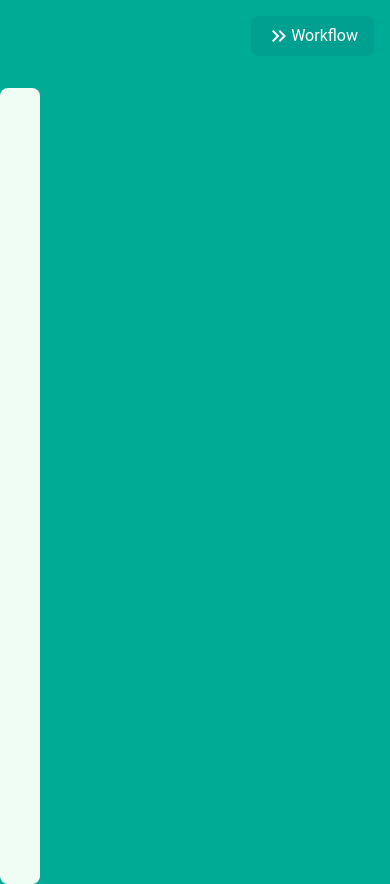
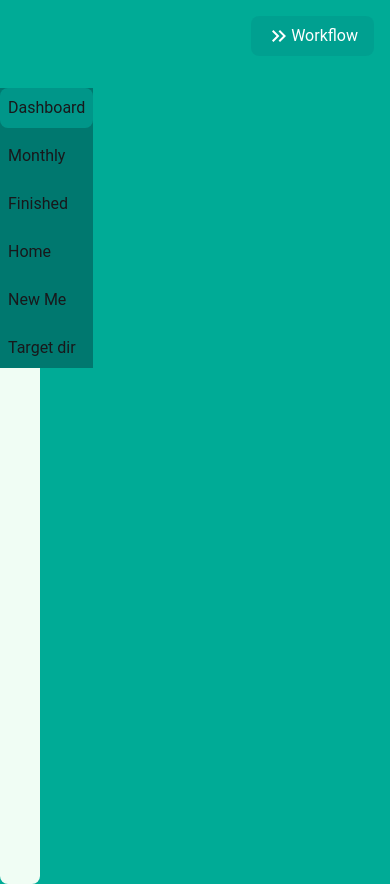
Before and after one commit to Apur0y/Track-Myself, a React (Vite) app in the folder track-myself-client/: page /overview in a window 390 px wide. Built offline with nearby package versions, Linux system fonts and the light colour scheme.

Commit message:
make responsive

```diff
--- a/track-myself-client/src/pages/Overview/Overview.jsx
+++ b/track-myself-client/src/pages/Overview/Overview.jsx
@@ -1,21 +1,20 @@
 import React, { useState } from "react";
 import { FaChartLine, FaCheck } from "react-icons/fa6";
-import { Outlet, useNavigate } from "react-router-dom";
+import { Link, Outlet, useNavigate } from "react-router-dom";
 import { IoMdAddCircle } from "react-icons/io";
 
 const Overview = () => {
   const [activeTab, setActiveTab] = useState("dashboard");
-  const [input,setInput]=useState(true)
+  const [input, setInput] = useState(true);
   const navigate = useNavigate();
-  const allOptions=[
+  const allOptions = [
     { id: "dashboard", label: "Dashboard", route: "dashboard" },
     { id: "monthly", label: "Monthly", route: "monthly" },
     { id: "finished", label: "Finished", route: "finished" },
     { id: "home", label: "Home", route: "finished" },
     { id: "newMe", label: "New Me", route: "finished" },
     { id: "targetDir", label: "Target dir", route: "finished" },
-  ]
-
+  ];
 
   const handleTabClick = (id, route) => {
     setActiveTab(id);
@@ -24,7 +23,7 @@ const Overview = () => {
 
   return (
     <div className="pt-12 flex transition-all duration-700 min-h-screen">
-      <div className="lg:w-64 hidden lg:inline-block">
+      <div className="lg:w-64 hidden md:inline-block">
         {allOptions.map((tab) => (
           <div key={tab.id}>
             <div
@@ -57,31 +56,39 @@ const Overview = () => {
               <h1 className="bg-[#00AB96] h-5 rounded-tr-2xl"> </h1>
             </div>
           </div>
-
         ))}
-               <div className={`${input?"hidden":"flex"}`}>
-
+        <div className={`${input ? "hidden" : "flex"}`}>
           <input
             name="topic"
-
             type="text"
             placeholder="Enter Title"
             className="w-10/12 mx-auto px-2 py-1 ml-4 rounded-lg focus:outline-none focus:ring-2 bg-white focus:ring-teal-500"
           />
-                <FaCheck className="my-auto cursor-pointer  mr-1 text-white"/>
+          <FaCheck className="my-auto cursor-pointer  mr-1 text-white" />
         </div>
         <div className="divider"></div>
 
-        <h1
-        onClick={()=>setInput(!input)}
-        className="flex justify-center "><IoMdAddCircle className="size-7 cursor-pointer hover:scale-110 transition-all duration-300  rounded-full"/>
+        <h1 onClick={() => setInput(!input)} className="flex justify-center ">
+          <IoMdAddCircle className="size-7 cursor-pointer hover:scale-110 transition-all duration-300  rounded-full" />
         </h1>
+      </div>
 
 
-      </div>
 
       <div className="lg:flex-1 bg-green-50 p-5 rounded-lg mr-5">
         <Outlet />
+      </div>
+
+
+      <div className="flex md:hidden flex-col gap-2 fixed z-30 bg-teal-700">
+        {
+          allOptions.map(option=>(
+            <Link to={`/overview/${option.route}`} key={option.id} className={`flex items-center gap-2 p-2 rounded-lg hover:bg-teal-600 transition-all duration-300 ${activeTab === option.id ? "bg-teal-600" : ""}`} onClick={() => handleTabClick(option.id, option.route)}>
+            <div className="">{option.label}</div>
+            </Link>
+
+          ))
+        }
       </div>
     </div>
   );
```
Lines whose indentation alone changed are shown as unchanged.
